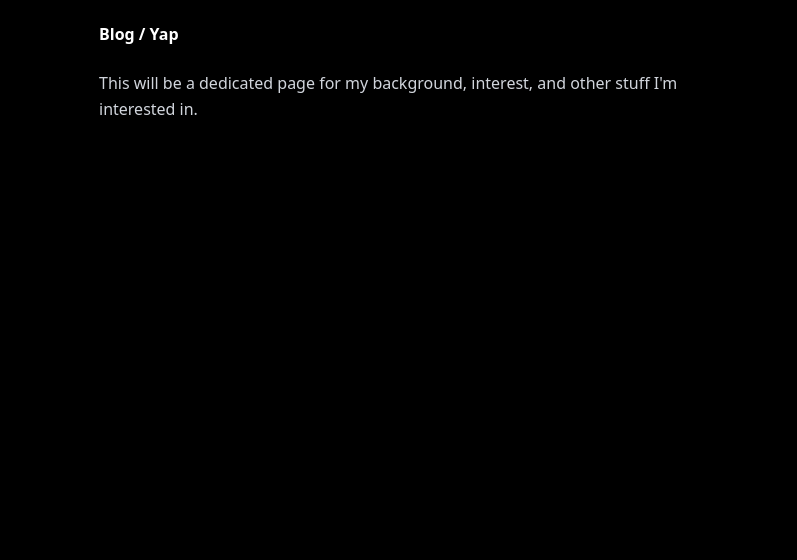
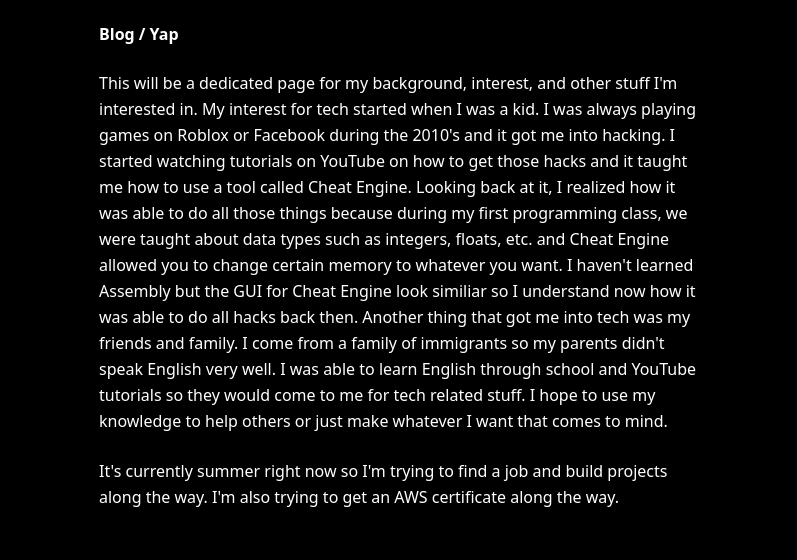
Before and after one commit to fenkur/my_portfolio, a Next.js app: page /blog in a window 1280 px wide. Shown: the part 178-738 px from the top of the page, without its empty margins (241-1038 px from the left). Built offline with nearby package versions, Linux system fonts and the light colour scheme.

Commit message:
Updated Blog

```diff
--- a/app/blog/page.tsx
+++ b/app/blog/page.tsx
@@ -8,8 +8,17 @@ export default function Home() {
             <section className="mx-auto max-w-screen-sm px-5 py-12">
                 <div className="space-y-6">
                     <h1 className="text-1xl font-bold">Blog / Yap</h1>
-                    <p className="text-gray-300 leading-relaxed">This will be a dedicated page for my background, interest, and other stuff I'm interested in.
-
+                    <p className="text-white leading-relaxed">This will be a dedicated page for my background, interest, and other stuff I'm interested in.
+                        My interest for tech started when I was a kid. I was always playing games on Roblox or Facebook during the 2010's and it got me into hacking.
+                        I started watching tutorials on YouTube on how to get those hacks and it taught me how to use a tool called Cheat Engine. Looking back at it,
+                        I realized how it was able to do all those things because during my first programming class, we were taught about data types such as integers, floats, etc.
+                        and Cheat Engine allowed you to change certain memory to whatever you want. I haven't learned Assembly but the GUI for Cheat Engine look similiar so I understand
+                        now how it was able to do all hacks back then. Another thing that got me into tech was my friends and family. I come from a family of immigrants so my parents
+                        didn't speak English very well. I was able to learn English through school and YouTube tutorials so they would come to me for tech related stuff. I hope to use my
+                        knowledge to help others or just make whatever I want that comes to mind.
+                    </p>
+                    <p className="text-white leading-relaxed">
+                        It's currently summer right now so I'm trying to find a job and build projects along the way. I'm also trying to get an AWS certificate along the way.
                     </p>
                 </div>
             </section>
```
